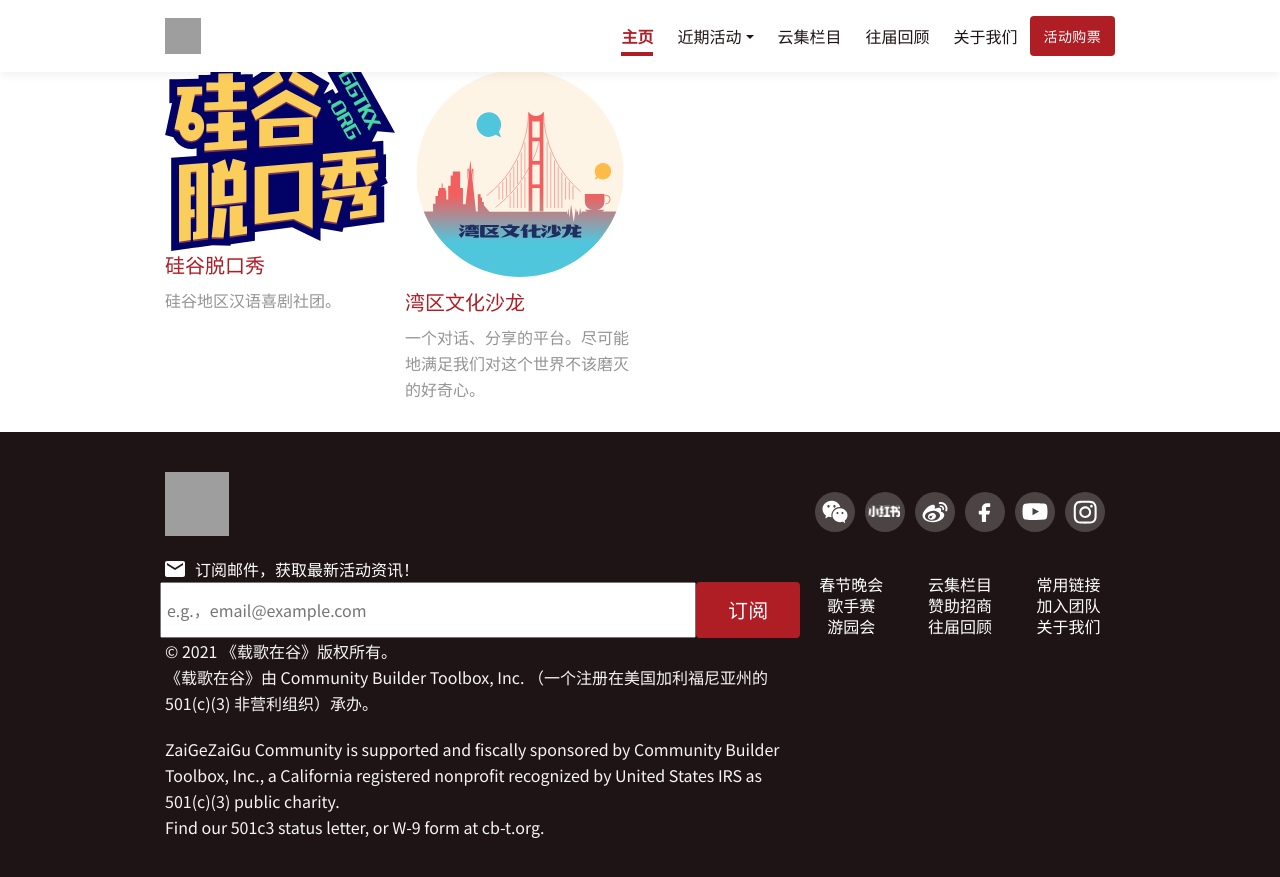
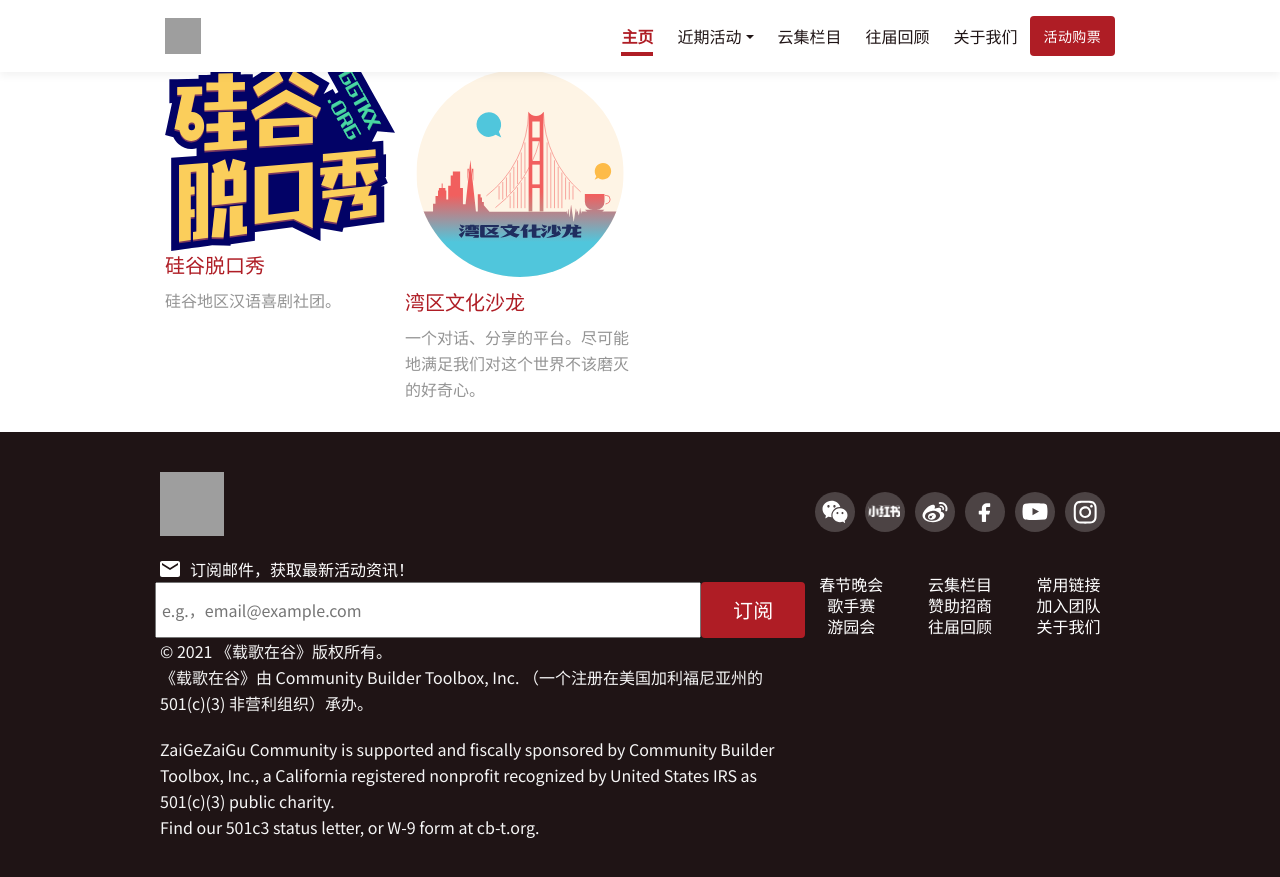
Before and after one commit to ggtkx/ggtkx.github.io, a Jekyll site: the page built from pages/index.md, in a window 1280 px wide and 900 px high, scrolled down 5332 px. Shown: the top 877 px of the window. Built offline with Jekyll 4.4.1, drawn with Linux system fonts in a browser that asks for light colours; comment, search, counter and statistics services are not loaded; grey boxes are pictures that could not be loaded.

Commit message:
fix form in footer

```diff
--- a/_includes/footer.html
+++ b/_includes/footer.html
@@ -1,7 +1,7 @@
 <div class="footer py-2 py-md-4">
     <div class="container">
         <div class="row">
-            <div class="col-12 col-lg-8">
+            <div class="col-12 col-lg-8 px-2 px-md-0">
                 <div class="row pb-2">
                     <a href="/"><img alt="载歌在谷" src="https://i.imgur.com/MjhmkRS.png" /></a>
                 </div>
@@ -87,3 +87,4 @@
             </div>
         </div>
     </div>
+</div>
```
